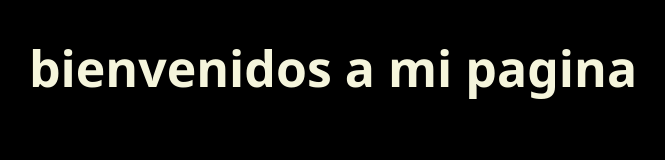
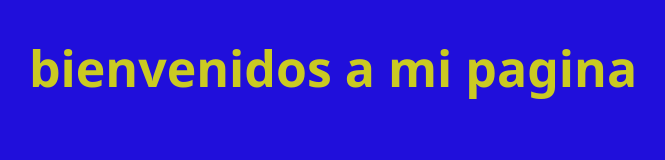
Before and after one commit to llmaru/repo_clase10, a plain HTML site: page index.html in a window 1280 px wide. Shown: the whole page, without its empty margins (307-972 px from the left). Drawn offline with Linux system fonts and the light colour scheme.

Commit message:
tercera version

```diff
--- a/estilo.css
+++ b/estilo.css
@@ -2,8 +2,8 @@ h1{
     text-align: center;
     font-size: 50px;
     font-family: 'Segoe UI', Tahoma, Geneva, Verdana, sans-serif;
-    color: beige;
+    color: rgb(202, 202, 34);
 }
 body{
-    background-color: black;
+    background-color: rgb(32, 15, 219);
 }
```
